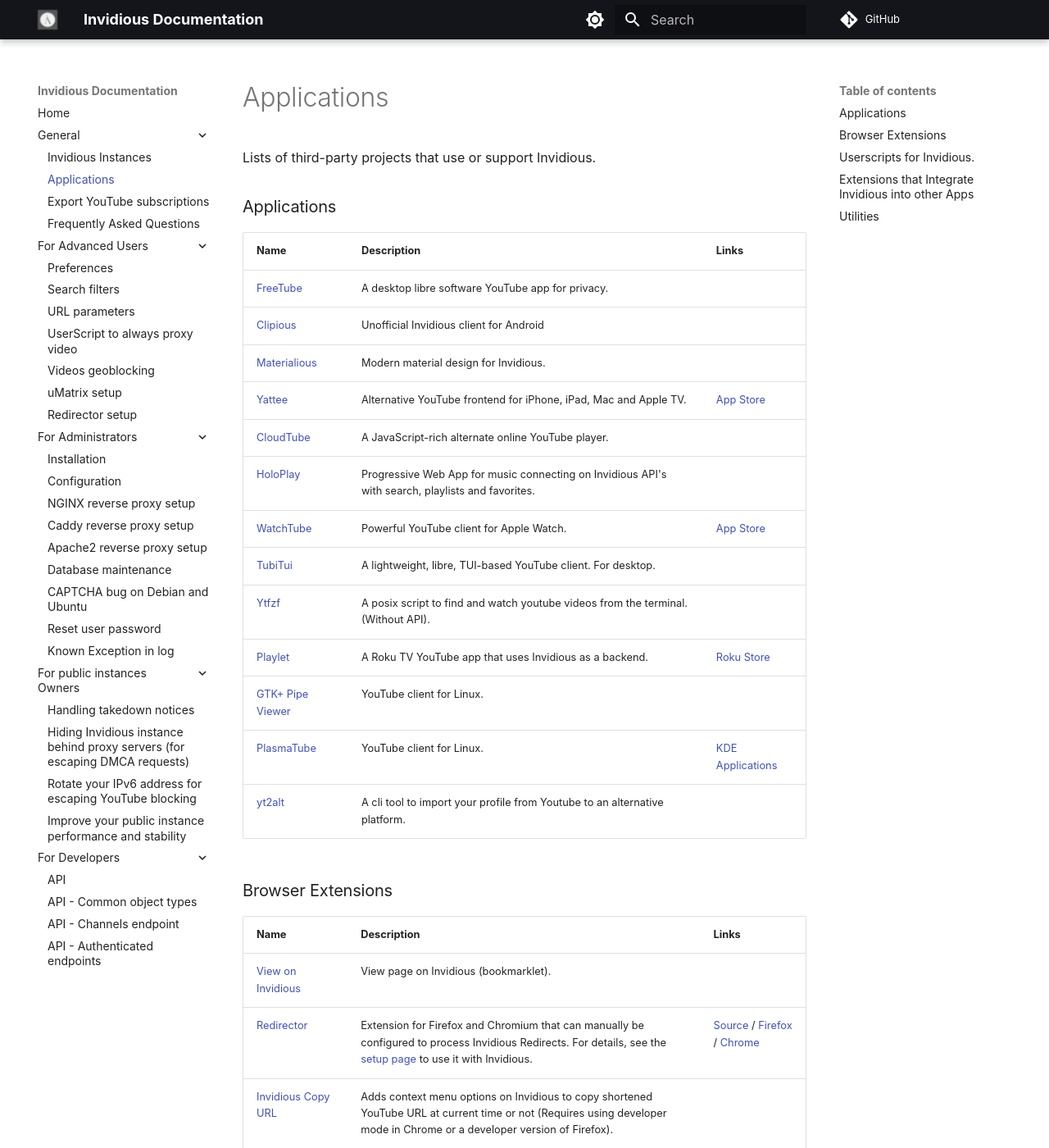
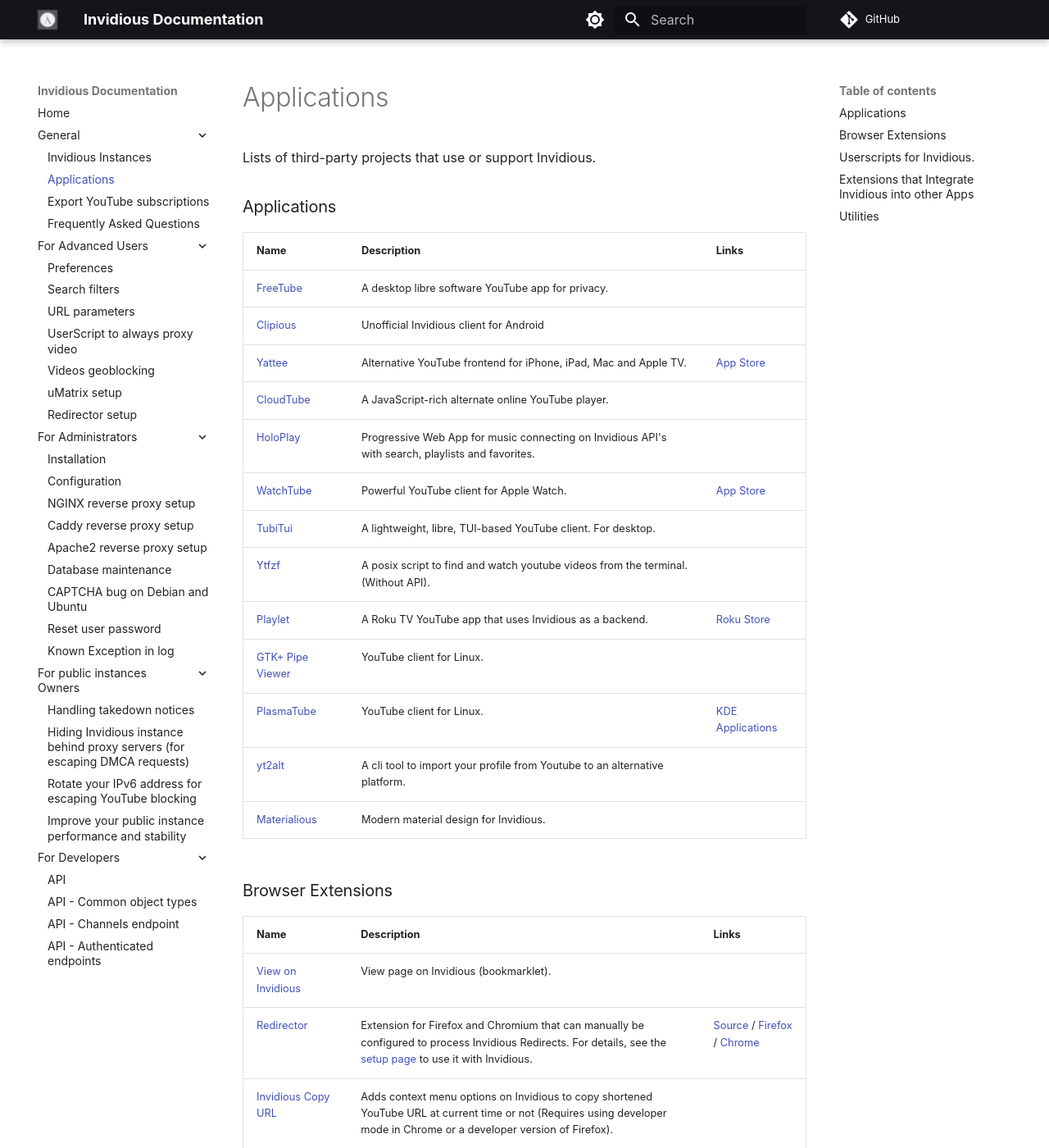
Before and after one commit to iv-org/documentation, an MkDocs documentation site: the page built from docs/applications.md, in a window 1280 px wide and 1400 px high. Shown: the whole window at 82% size. Built offline with MkDocs 1.6.1 and Material for MkDocs 9.7.7, drawn with Linux system fonts in a browser that asks for light colours; comment, search, counter and statistics services are not loaded; part of the change alters nothing that is shown.

```diff
--- a/docs/applications.md
+++ b/docs/applications.md
@@ -7,7 +7,6 @@ Lists of third-party projects that use or support Invidious.
 | --- | --- | --- |
 | [FreeTube](https://github.com/FreeTubeApp/FreeTube) | A desktop libre software YouTube app for privacy. | |
 | [Clipious](https://github.com/lamarios/clipious) | Unofficial Invidious client for Android | |
-| [Materialious](https://github.com/WardPearce/Materialious) | Modern material design for Invidious.  | |
 | [Yattee](https://github.com/yattee/yattee) | Alternative YouTube frontend for iPhone, iPad, Mac and Apple TV. | [App Store](https://apps.apple.com/app/yattee/id1595136629) |
 | [CloudTube](https://sr.ht/~cadence/tube/) | A JavaScript-rich alternate online YouTube player. | |
 | [HoloPlay](https://github.com/stephane-r/holoplay-pwa)| Progressive Web App for music connecting on Invidious API's with search, playlists and favorites. | |
@@ -18,6 +17,7 @@ Lists of third-party projects that use or support Invidious.
 | [GTK+ Pipe Viewer](https://github.com/trizen/pipe-viewer) | YouTube client for Linux. | |
 | [PlasmaTube](https://invent.kde.org/multimedia/plasmatube/) | YouTube client for Linux. | [KDE Applications](https://apps.kde.org/plasmatube/) |
 | [yt2alt](https://github.com/iBicha/yt2alt) | A cli tool to import your profile from Youtube to an alternative platform. | |
+| [Materialious](https://github.com/WardPearce/Materialious) | Modern material design for Invidious.  | |
 
 ### Browser Extensions
 
```
